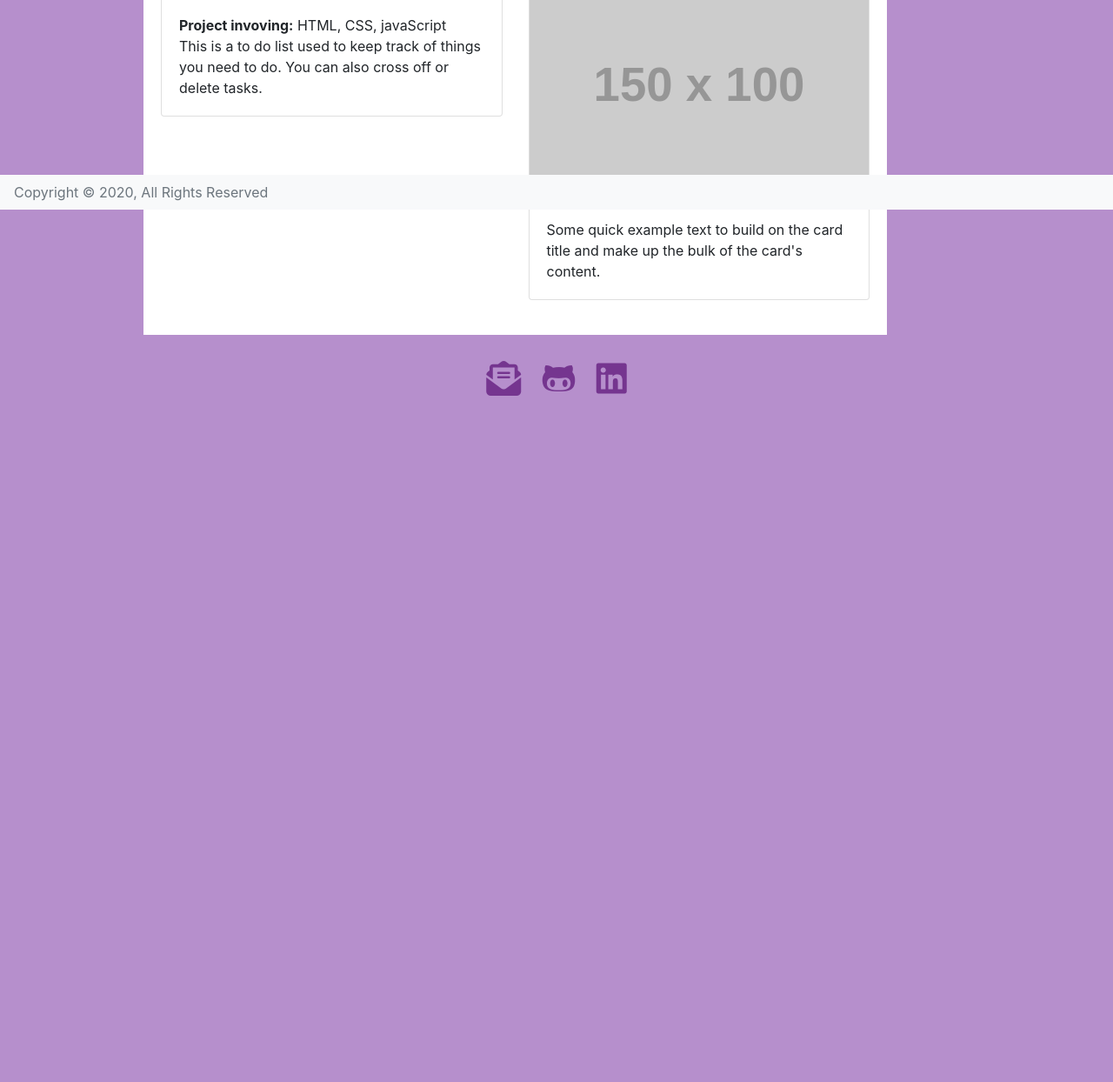
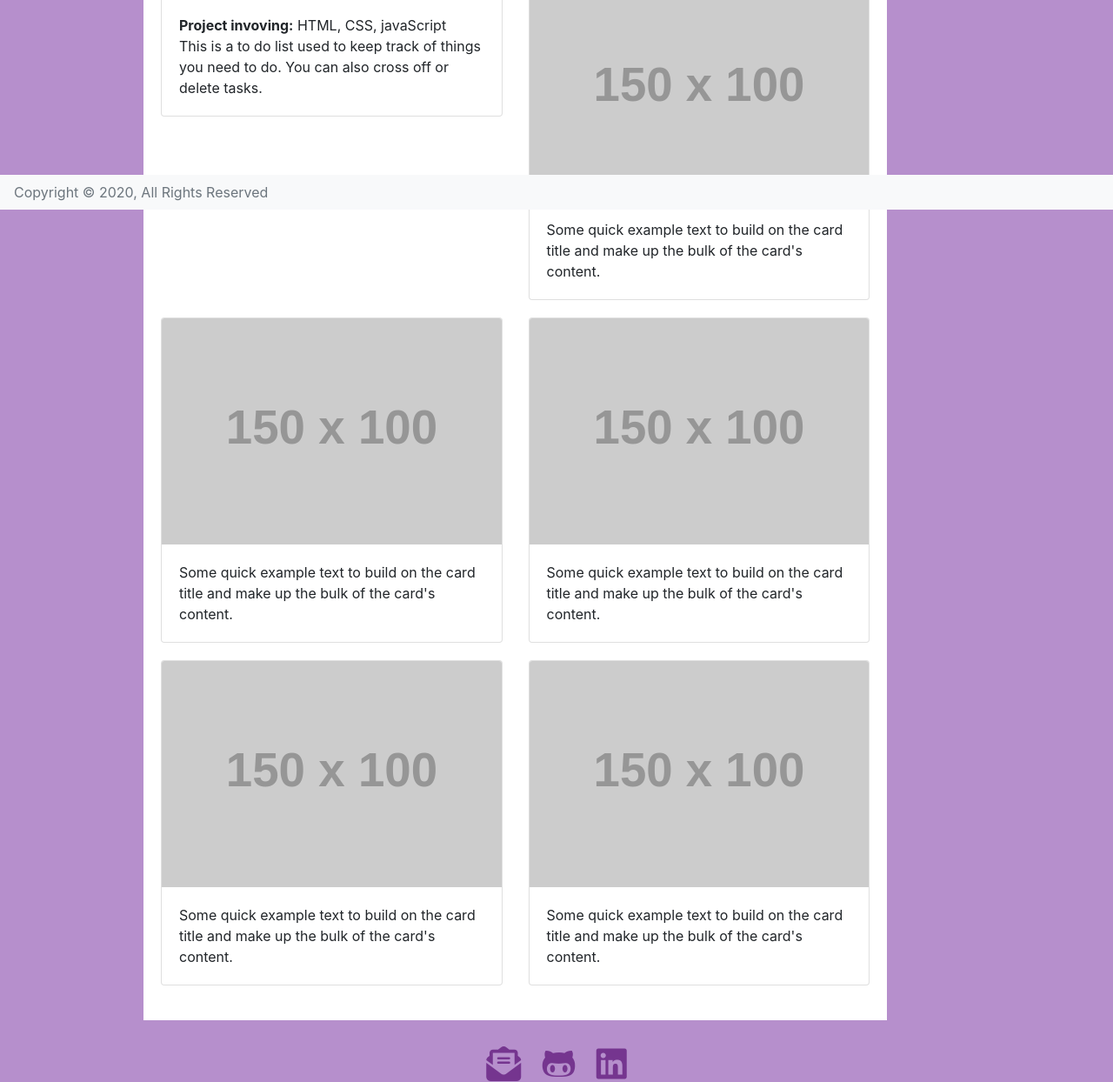
Before and after one commit to demiwu96/demiwu96.github.io, a plain HTML site: page Portfolio.html in a window 1280 px wide. Shown: the part 559-1803 px from the top of the page at 87% size. Before the commit the page ends 1015 px from the top, so only its background shows below. Drawn offline with nearby package versions, Linux system fonts and the light colour scheme; placeholder pictures from the web are drawn by us.

Commit message:
add new card

```diff
--- a/Portfolio.html
+++ b/Portfolio.html
@@ -89,6 +89,54 @@
                         </div>
                     </div>
                 </div>
+                <div class="row">
+                    <div class="col-sm-6">
+                        <div class="card card-custom">
+                            <img class="card-img-top" src="http://placehold.it/150x100" alt="Card image cap">
+                            <div class="card-body">
+                                <p class="card-text">Some quick example text to build on the card title and make up the
+                                    bulk
+                                    of
+                                    the card's content.</p>
+                            </div>
+                        </div>
+                    </div>
+                    <div class="col-sm-6">
+                        <div class="card card-custom">
+                            <img class="card-img-top" src="http://placehold.it/150x100" alt="Card image cap">
+                            <div class="card-body">
+                                <p class="card-text">Some quick example text to build on the card title and make up the
+                                    bulk
+                                    of
+                                    the card's content.</p>
+                            </div>
+                        </div>
+                    </div>
+                </div>
+                <div class="row">
+                    <div class="col-sm-6">
+                        <div class="card card-custom">
+                            <img class="card-img-top" src="http://placehold.it/150x100" alt="Card image cap">
+                            <div class="card-body">
+                                <p class="card-text">Some quick example text to build on the card title and make up the
+                                    bulk
+                                    of
+                                    the card's content.</p>
+                            </div>
+                        </div>
+                    </div>
+                    <div class="col-sm-6">
+                        <div class="card card-custom">
+                            <img class="card-img-top" src="http://placehold.it/150x100" alt="Card image cap">
+                            <div class="card-body">
+                                <p class="card-text">Some quick example text to build on the card title and make up the
+                                    bulk
+                                    of
+                                    the card's content.</p>
+                            </div>
+                        </div>
+                    </div>
+                </div>
             </div>
             <div class="col-2">
             </div>
```
